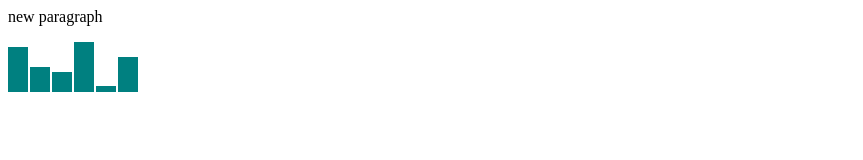
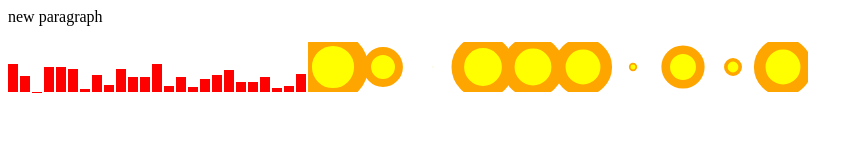
Before and after one commit to biosckon/d3book, a plain HTML site: page play1/index.html in a window 1280 px wide. Shown: the whole page, without its empty margins (0-863 px from the left). Drawn offline with Linux system fonts and the light colour scheme.

Commit message:
page 96 before making bar chart

```diff
--- a/play1/food.csv
+++ b/play1/food.csv
@@ -5,3 +5,5 @@ Egg Salad Sandwich,4
 Cookies,10
 Vegemite,1.2
 Burrito,7
+Oranges,5
+Milk,4
--- a/play1/main.css
+++ b/play1/main.css
@@ -1,7 +1,15 @@
 div.bar {
   display: inline-block;
-  width: 20px;
+  width: 10px;
   height: 75px;
   background-color: teal;
   margin-right: 2px;
 }
+
+div.bar2 {
+  display: inline-block;
+  width: 10px;
+  height: 75px;
+  background-color: red;
+  margin-right: 2px;
+}
--- a/play1/main.js
+++ b/play1/main.js
@@ -17,3 +17,43 @@ d3.csv('food.csv', (error, data) => {
       });
   }
 });
+
+var ds2 = [];
+for (var i = 0; i < 25; i++) {
+  var newNum = Math.random() * 30;
+  ds2.push(newNum);
+}
+
+body.selectAll('div')
+  .data(ds2)
+  .enter()
+  .append('div')
+  .attr('class', 'bar2')
+  .style('height', d => {
+    return d + 'px';
+  });
+
+
+// SVG
+var w = 500;
+var h = 50;
+
+var svg = body.append('svg');
+svg.attr('width', w).attr('height', h);
+var circles = svg.selectAll('circle')
+  .data(ds2)
+  .enter()
+  .append('circle');
+
+circles.attr('cx', (d, i) => {
+    return (i * 50) + 25;
+  })
+  .attr('cy', h / 2)
+  .attr('r', d => {
+    return d;
+  })
+  .attr('fill', 'yellow')
+  .attr('stroke', 'orange')
+  .attr('stroke-width', d => {
+    return d/2;
+  });
```
